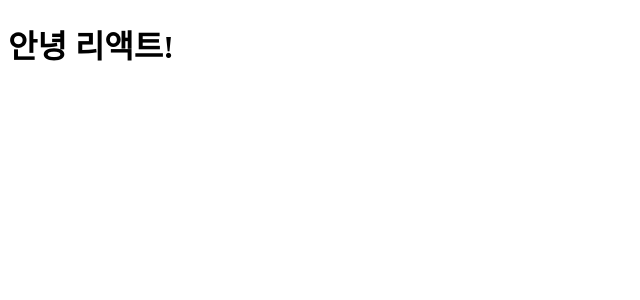
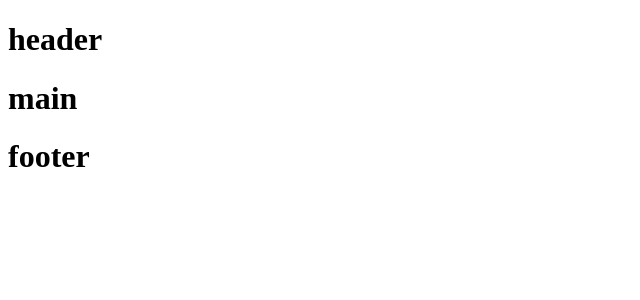
Before and after one commit to SanEum/ONEBITE-REACT, a React (Vite) app in the folder section05/: page / in a window 1280 px wide. Shown: the top 300 px of the page, without its empty margins (0-640 px from the left). Built offline with nearby package versions, Linux system fonts and the light colour scheme.

Commit message:
5.chapter02 컴포넌트

```diff
--- a/section05/src/App.jsx
+++ b/section05/src/App.jsx
@@ -1,9 +1,14 @@
 import "./App.css";
+import Header from "./components/Header";
+import Main from "./components/Main";
+import Footer from "./components/Footer";
 
 function App() {
     return (
         <>
-            <h1>안녕 리액트!</h1>
+            <Header />
+            <Main />
+            <Footer />
         </>
     );
 }
--- /dev/null
+++ b/section05/src/components/Footer.jsx
@@ -0,0 +1,9 @@
+function Footer() {
+    return (
+        <footer>
+            <h1>footer</h1>
+        </footer>
+    );
+}
+
+export default Footer;
--- /dev/null
+++ b/section05/src/components/Header.jsx
@@ -0,0 +1,9 @@
+function Header() {
+    return (
+        <header>
+            <h1>header</h1>
+        </header>
+    );
+}
+
+export default Header;
--- /dev/null
+++ b/section05/src/components/Main.jsx
@@ -0,0 +1,9 @@
+function Main() {
+    return (
+        <main>
+            <h1>main</h1>
+        </main>
+    );
+}
+
+export default Main;
```
